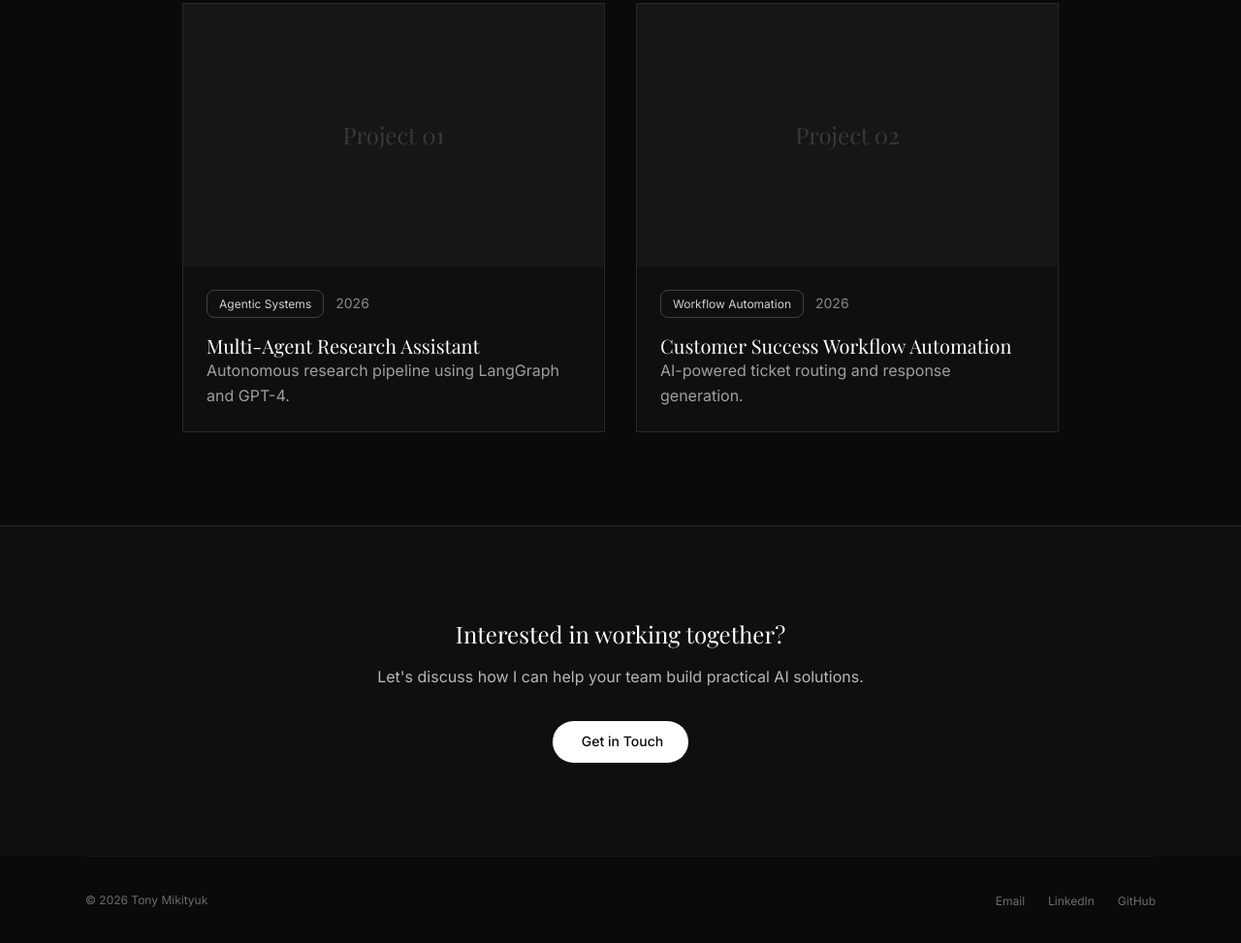
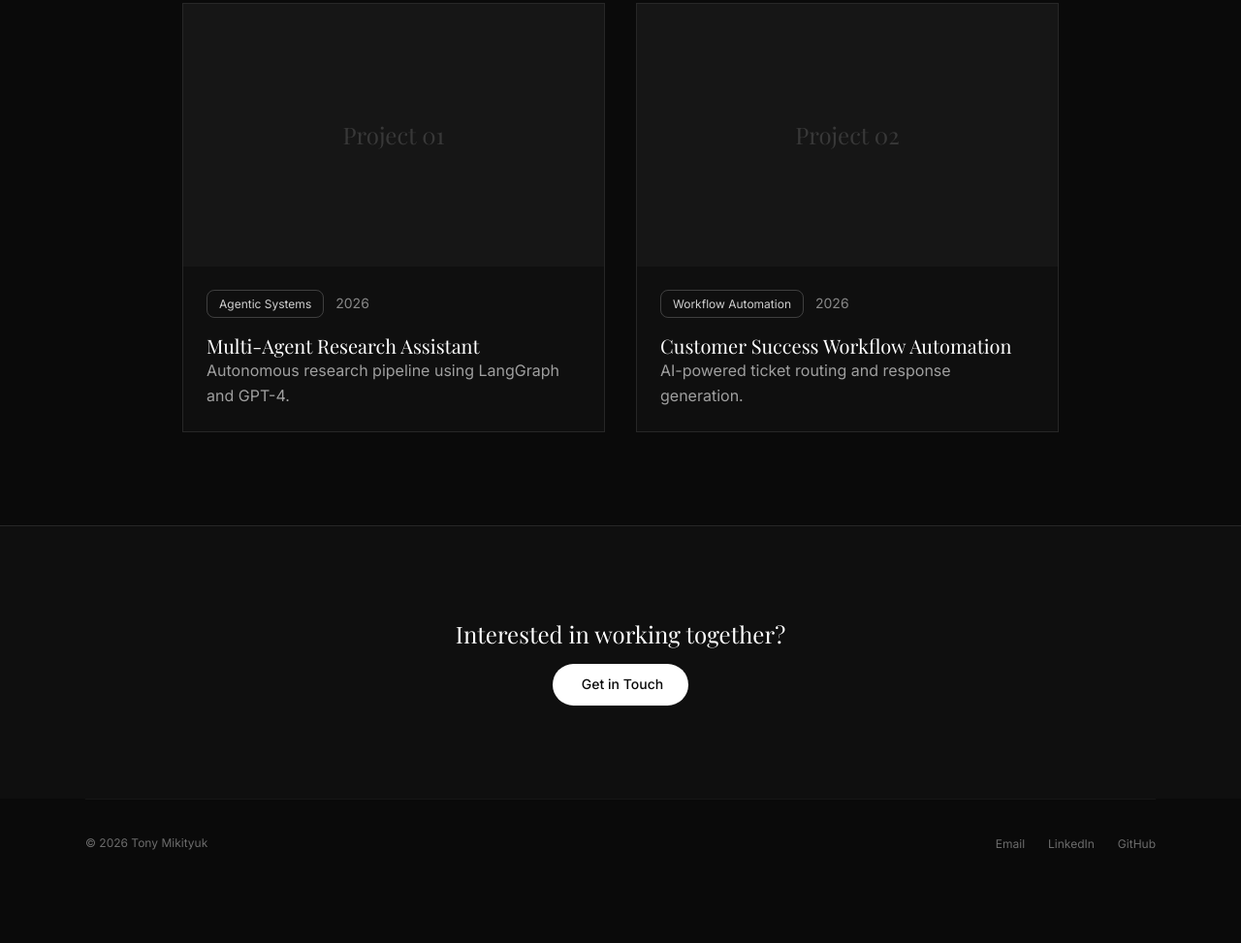
Before and after one commit to tqny/Tony-s-Site, a plain HTML site: page project-site.html in a window 1280 px wide. Shown: the part 3520-4493 px from the top of the page at 97% size. After the commit the page ends 4434 px from the top, so only its background shows below. Drawn offline with nearby package versions, Linux system fonts and the light colour scheme; animation ran at ten frames a second; a web font is replaced by a local one.

Commit message:
interested-in-working-together

```diff
--- a/project-site.html
+++ b/project-site.html
@@ -158,7 +158,6 @@
   <section class="section section--alt" style="text-align: center; border-top: 1px solid rgba(255,255,255,0.1);">
     <div class="container--mid reveal">
       <h3 class="heading-subsection" style="margin-bottom: var(--space-2);">Interested in working together?</h3>
-      <p class="text-body" style="margin-bottom: var(--space-4);">Let's discuss how I can help your team build practical AI solutions.</p>
       <a href="hire-me.html" class="btn btn--primary">
         <span class="btn__text">Get in Touch</span>
         <span class="btn__hover">Get in Touch <svg xmlns="http://www.w3.org/2000/svg" viewBox="0 0 24 24" fill="none" stroke="currentColor" stroke-width="2" stroke-linecap="round" stroke-linejoin="round"><path d="M5 12h14"/><path d="m12 5 7 7-7 7"/></svg></span>
```
Also changed, not shown: project-detail.html (+0 -1 lines), projects.html (+0 -1 lines).
